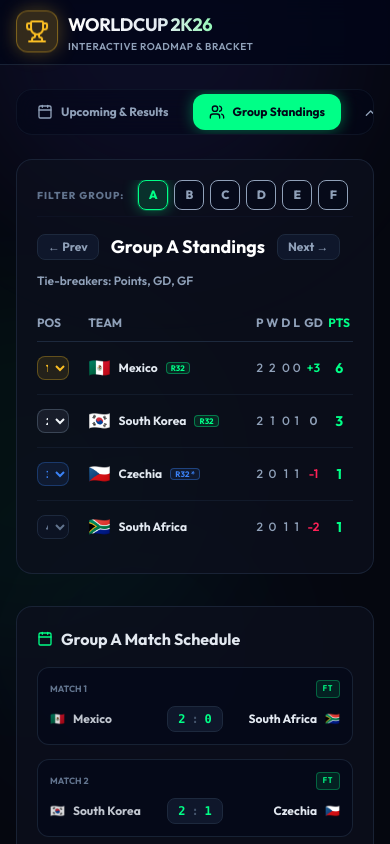
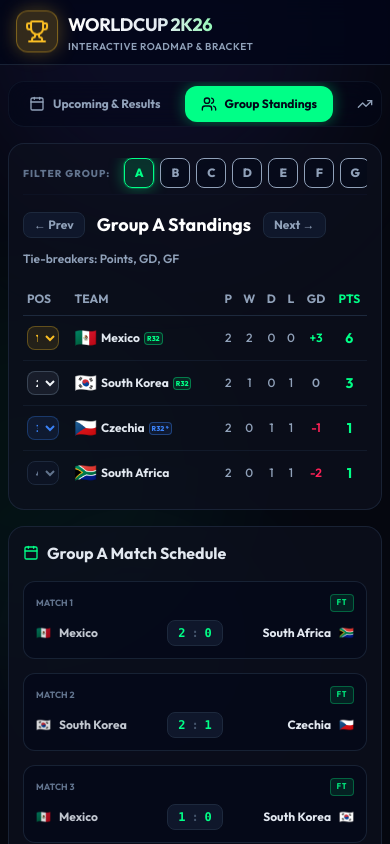
Before and after one commit to sarath14k/worldcup-2k26, a React (Vite) app: page / in a window 390 px wide. Both pictures are taken after a click on the button "Group Standings". Shown: the top 844 px of the page. Built offline with nearby package versions, Linux system fonts and the light colour scheme.

Commit message:
responsive: optimize padding, gaps, tables, and modal sizing for mobile devices

```diff
--- a/src/App.jsx
+++ b/src/App.jsx
@@ -1101,7 +1101,7 @@ function App() {
       </header>
 
       {/* --- MAIN TABS NAV --- */}
-      <nav className="relative z-10 max-w-7xl mx-auto px-4 pt-6">
+      <nav className="relative z-10 max-w-7xl mx-auto px-2 sm:px-4 pt-4 sm:pt-6">
         <div className="flex gap-2 p-1 bg-slate-950/40 backdrop-blur-md rounded-2xl border border-slate-800/40 w-full overflow-x-auto scrollbar-none sm:w-fit whitespace-nowrap">
           <button
             id="tab-fixtures"
@@ -1173,7 +1173,7 @@ function App() {
       </nav>
 
       {/* --- CONTENT CONTAINER --- */}
-      <main className="relative z-10 max-w-7xl mx-auto px-4 py-6">
+      <main className="relative z-10 max-w-7xl mx-auto px-2 sm:px-4 py-4 sm:py-6">
 
         {/* ================= ROADMAP TREE TAB ================= */}
         {activeTab === 'bracket' && (
@@ -1388,11 +1388,11 @@ function App() {
 
         {/* ================= UPCOMING & RESULTS TAB ================= */}
         {activeTab === 'fixtures' && (
-          <div className="grid grid-cols-1 lg:grid-cols-3 gap-8 animate-fadeIn">
+          <div className="grid grid-cols-1 lg:grid-cols-3 gap-4 sm:gap-6 lg:gap-8 animate-fadeIn">
             {/* Left side: Upcoming Fixtures */}
-            <div className="lg:col-span-2 flex flex-col gap-6">
+            <div className="lg:col-span-2 flex flex-col gap-4 sm:gap-6">
               {/* Upcoming Fixtures widget */}
-              <div className="p-5 rounded-2xl bg-gradient-to-r from-slate-900/60 to-slate-950/80 border border-brand-purple/20 backdrop-blur-md relative overflow-hidden shadow-glass">
+              <div className="p-3.5 sm:p-5 rounded-2xl bg-gradient-to-r from-slate-900/60 to-slate-950/80 border border-brand-purple/20 backdrop-blur-md relative overflow-hidden shadow-glass">
                 {/* Glow accent */}
                 <div className="absolute -top-24 -left-24 w-48 h-48 bg-brand-purple/10 rounded-full blur-3xl pointer-events-none" />
                 <div className="absolute -bottom-24 -right-24 w-48 h-48 bg-brand-neon/10 rounded-full blur-3xl pointer-events-none" />
@@ -1423,7 +1423,7 @@ function App() {
                       <div
                         key={`today-${match.id}`}
                         onClick={() => setSelectedMatch(match)}
-                        className={`p-4 bg-slate-950/50 rounded-xl border transition-all flex flex-col gap-2 cursor-pointer relative overflow-hidden shrink-0 ${
+                        className={`p-3.5 sm:p-4 bg-slate-950/50 rounded-xl border transition-all flex flex-col gap-2 cursor-pointer relative overflow-hidden shrink-0 ${
                           isMatchLive
                             ? 'border-brand-neon bg-gradient-to-br from-brand-neon/5 to-slate-950/80 shadow-[0_0_15px_rgba(0,242,254,0.1)] ring-1 ring-brand-neon/20'
                             : 'border-slate-900/85 hover:border-slate-800 hover:bg-slate-900/40'
@@ -1525,9 +1525,9 @@ function App() {
             </div>
 
             {/* Right side: Done Matches feed */}
-            <div className="lg:col-span-1 flex flex-col gap-6">
+            <div className="lg:col-span-1 flex flex-col gap-4 sm:gap-6">
               {/* Match Timeline Feed Widget */}
-              <div className="p-5 rounded-2xl bg-brand-cardBg backdrop-blur-md border border-slate-800/80 flex flex-col gap-4">
+              <div className="p-3.5 sm:p-5 rounded-2xl bg-brand-cardBg backdrop-blur-md border border-slate-800/80 flex flex-col gap-4">
                 <div>
                   <h2 className="text-sm font-extrabold text-slate-200 flex items-center gap-2 uppercase tracking-wider">
                     <Award className="w-4 h-4 text-brand-neon" />
@@ -1584,13 +1584,13 @@ function App() {
 
         {/* ================= GROUP STANDINGS TAB ================= */}
         {activeTab === 'groups' && (
-          <div className="grid grid-cols-1 lg:grid-cols-5 gap-8 animate-fadeIn">
+          <div className="grid grid-cols-1 lg:grid-cols-5 gap-4 sm:gap-6 lg:gap-8 animate-fadeIn">
 
             {/* Left side: Detailed Group standings */}
-            <div className="lg:col-span-3 flex flex-col gap-6">
+            <div className="lg:col-span-3 flex flex-col gap-4 sm:gap-6">
 
               {/* Standings Table for selected group */}
-              <div className="p-5 rounded-2xl bg-brand-cardBg backdrop-blur-md border border-slate-800/80 flex flex-col gap-4">
+              <div className="p-3.5 sm:p-5 rounded-2xl bg-brand-cardBg backdrop-blur-md border border-slate-800/80 flex flex-col gap-4">
 
                 {/* Small A B C D ... Tabs to filter */}
                 <div className="flex items-center gap-1.5 overflow-x-auto pb-1.5 scrollbar-none border-b border-slate-900/60 z-10 relative">
@@ -1640,14 +1640,14 @@ function App() {
                   <table className="w-full text-left text-xs font-medium">
                     <thead>
                       <tr className="border-b border-slate-800 text-slate-400">
-                        <th className="py-2.5 font-bold">POS</th>
-                        <th className="py-2.5 font-bold">TEAM</th>
-                        <th className="py-2.5 font-bold text-center">P</th>
-                        <th className="py-2.5 font-bold text-center">W</th>
-                        <th className="py-2.5 font-bold text-center">D</th>
-                        <th className="py-2.5 font-bold text-center">L</th>
-                        <th className="py-2.5 font-bold text-center">GD</th>
-                        <th className="py-2.5 font-bold text-center text-brand-neon">PTS</th>
+                        <th className="py-2 px-1 font-bold">POS</th>
+                        <th className="py-2 px-1 font-bold">TEAM</th>
+                        <th className="py-2 px-1 font-bold text-center">P</th>
+                        <th className="py-2 px-1 font-bold text-center">W</th>
+                        <th className="py-2 px-1 font-bold text-center">D</th>
+                        <th className="py-2 px-1 font-bold text-center">L</th>
+                        <th className="py-2 px-1 font-bold text-center">GD</th>
+                        <th className="py-2 px-1 font-bold text-center text-brand-neon">PTS</th>
                       </tr>
                     </thead>
                     <tbody className="divide-y divide-slate-800/50">
@@ -1656,7 +1656,7 @@ function App() {
                         const isBestThird = index === 2 && advancedTeams.thirds.some(th => th.code === t.code);
                         return (
                           <tr key={t.code} className="hover:bg-slate-900/10 transition-all">
-                            <td className="py-3 pr-2">
+                            <td className="py-2 px-1">
                               <select
                                 value={index}
                                 onChange={(e) => handlePositionChange(expandedGroup, t.code, parseInt(e.target.value))}
@@ -1676,20 +1676,20 @@ function App() {
                                 <option value={3} className="bg-slate-950 text-slate-200">4</option>
                               </select>
                             </td>
-                            <td className="py-3 font-bold flex items-center gap-2 text-slate-200">
+                            <td className="py-2 px-1 font-bold flex items-center gap-1 sm:gap-2 text-slate-200">
                               <span className="text-lg">{t.flag}</span>
-                              <span className="truncate">{t.name}</span>
-                              {isQualifying && <span className="text-[8px] bg-brand-neon/10 border border-brand-neon/40 text-brand-neon px-1 rounded">R32</span>}
-                              {isBestThird && <span className="text-[8px] bg-brand-royal/10 border border-brand-royal/40 text-brand-royal px-1 rounded">R32 *</span>}
+                              <span className="truncate max-w-[85px] sm:max-w-none">{t.name}</span>
+                              {isQualifying && <span className="text-[7px] sm:text-[8px] bg-brand-neon/10 border border-brand-neon/40 text-brand-neon px-0.5 sm:px-1 rounded leading-none py-0.5 font-extrabold">R32</span>}
+                              {isBestThird && <span className="text-[7px] sm:text-[8px] bg-brand-royal/10 border border-brand-royal/40 text-brand-royal px-0.5 sm:px-1 rounded leading-none py-0.5 font-extrabold">R32 *</span>}
                             </td>
-                            <td className="py-3 text-center text-slate-400">{t.played}</td>
-                            <td className="py-3 text-center text-slate-400">{t.won}</td>
-                            <td className="py-3 text-center text-slate-400">{t.drawn}</td>
-                            <td className="py-3 text-center text-slate-400">{t.lost}</td>
-                            <td className={`py-3 text-center font-semibold ${t.gd > 0 ? 'text-brand-neon' : t.gd < 0 ? 'text-rose-500' : 'text-slate-400'}`}>
+                            <td className="py-2 px-1 text-center text-slate-400">{t.played}</td>
+                            <td className="py-2 px-1 text-center text-slate-400">{t.won}</td>
+                            <td className="py-2 px-1 text-center text-slate-400">{t.drawn}</td>
+                            <td className="py-2 px-1 text-center text-slate-400">{t.lost}</td>
+                            <td className={`py-2 px-1 text-center font-semibold ${t.gd > 0 ? 'text-brand-neon' : t.gd < 0 ? 'text-rose-500' : 'text-slate-400'}`}>
                               {t.gd > 0 ? `+${t.gd}` : t.gd}
                             </td>
-                            <td className="py-3 text-center font-bold text-sm text-brand-neon">{t.points}</td>
+                            <td className="py-2 px-1 text-center font-bold text-sm text-brand-neon">{t.points}</td>
                           </tr>
                         );
                       })}
@@ -1701,10 +1701,10 @@ function App() {
             </div>
 
             {/* Right side: Group match schedule */}
-            <div className="lg:col-span-2 flex flex-col gap-6">
+            <div className="lg:col-span-2 flex flex-col gap-4 sm:gap-6">
 
               {/* Match list for selected group */}
-              <div className="p-5 rounded-2xl bg-brand-cardBg backdrop-blur-md border border-slate-800/80">
+              <div className="p-3.5 sm:p-5 rounded-2xl bg-brand-cardBg backdrop-blur-md border border-slate-800/80">
                 <h3 className="text-base font-bold text-slate-200 mb-4 flex items-center gap-2">
                   <Calendar className="w-4 h-4 text-brand-neon" />
                   Group {expandedGroup} Match Schedule
@@ -1782,15 +1782,15 @@ function App() {
 
         {/* ================= STADIUM VENUES TAB ================= */}
         {activeTab === 'venues' && (
-          <div className="flex flex-col gap-6 animate-fadeIn">
+          <div className="flex flex-col gap-4 sm:gap-6 animate-fadeIn">
             <div className="p-4 rounded-2xl bg-brand-cardBg border border-slate-800/80">
               <h2 className="text-base font-bold text-white">16 Stadium Venues</h2>
               <p className="text-xs text-slate-400">Discover the iconic hosting stadiums across the United States, Canada, and Mexico.</p>
             </div>
 
-            <div className="grid grid-cols-1 md:grid-cols-2 lg:grid-cols-3 gap-6">
+            <div className="grid grid-cols-1 md:grid-cols-2 lg:grid-cols-3 gap-4 sm:gap-6">
               {VENUES.map(venue => (
-                <div key={venue.name} className="p-5 rounded-2xl border border-slate-800/80 bg-brand-cardBg flex flex-col justify-between hover:border-brand-purple/50 transition-all hover:-translate-y-1 duration-300">
+                <div key={venue.name} className="p-4 sm:p-5 rounded-2xl border border-slate-800/80 bg-brand-cardBg flex flex-col justify-between hover:border-brand-purple/50 transition-all hover:-translate-y-1 duration-300">
                   <div>
                     <div className="flex justify-between items-start mb-3">
                       <span className="text-xs font-bold text-brand-neon bg-brand-neon/10 border border-brand-neon/30 px-2.5 py-0.5 rounded-full flex items-center gap-1">
@@ -1820,7 +1820,7 @@ function App() {
 
         {/* ================= PLAYER STATS TAB ================= */}
         {activeTab === 'stats' && (
-          <div className="flex flex-col gap-6 animate-fadeIn">
+          <div className="flex flex-col gap-4 sm:gap-6 animate-fadeIn">
             {/* Header info */}
             <div className="p-4 rounded-2xl bg-brand-cardBg border border-slate-800/80">
               <h2 className="text-base font-bold text-white flex items-center gap-2">
@@ -1833,9 +1833,9 @@ function App() {
             </div>
 
             {/* Tables Grid */}
-            <div className="grid grid-cols-1 md:grid-cols-2 gap-6">
+            <div className="grid grid-cols-1 md:grid-cols-2 gap-4 sm:gap-6">
               {/* Top Scorers Table */}
-              <div className="p-5 rounded-2xl border border-slate-800/80 bg-brand-cardBg flex flex-col">
+              <div className="p-4 sm:p-5 rounded-2xl border border-slate-800/80 bg-brand-cardBg flex flex-col">
                 <div className="flex items-center gap-2 mb-4 border-b border-slate-800/60 pb-3">
                   <Flame className="w-5 h-5 text-orange-500" />
                   <h3 className="text-sm font-extrabold text-slate-100 uppercase tracking-wider">
@@ -1878,7 +1878,7 @@ function App() {
               </div>
 
               {/* Top Assists Table */}
-              <div className="p-5 rounded-2xl border border-slate-800/80 bg-brand-cardBg flex flex-col">
+              <div className="p-4 sm:p-5 rounded-2xl border border-slate-800/80 bg-brand-cardBg flex flex-col">
                 <div className="flex items-center gap-2 mb-4 border-b border-slate-800/60 pb-3">
                   <Sparkles className="w-5 h-5 text-brand-neon" />
                   <h3 className="text-sm font-extrabold text-slate-100 uppercase tracking-wider">
@@ -1971,11 +1971,11 @@ function App() {
 
         return (
           <div
-            className="fixed inset-0 z-50 flex items-center justify-center p-4 bg-slate-950/80 backdrop-blur-md transition-opacity duration-300"
+            className="fixed inset-0 z-50 flex items-center justify-center p-2 sm:p-4 bg-slate-950/80 backdrop-blur-md transition-opacity duration-300"
             onClick={() => setSelectedMatch(null)}
           >
             <div
-              className="w-full max-w-xl bg-slate-900/95 border border-slate-800 rounded-3xl overflow-hidden shadow-2xl p-6 relative flex flex-col gap-6"
+              className="w-full max-w-xl max-h-[95vh] overflow-y-auto bg-slate-900/95 border border-slate-800 rounded-3xl shadow-2xl p-4 sm:p-6 relative flex flex-col gap-4 sm:gap-6"
               onClick={(e) => e.stopPropagation()}
             >
               {/* Close Button */}
```
Also changed, not shown: public/live-matches.json.
